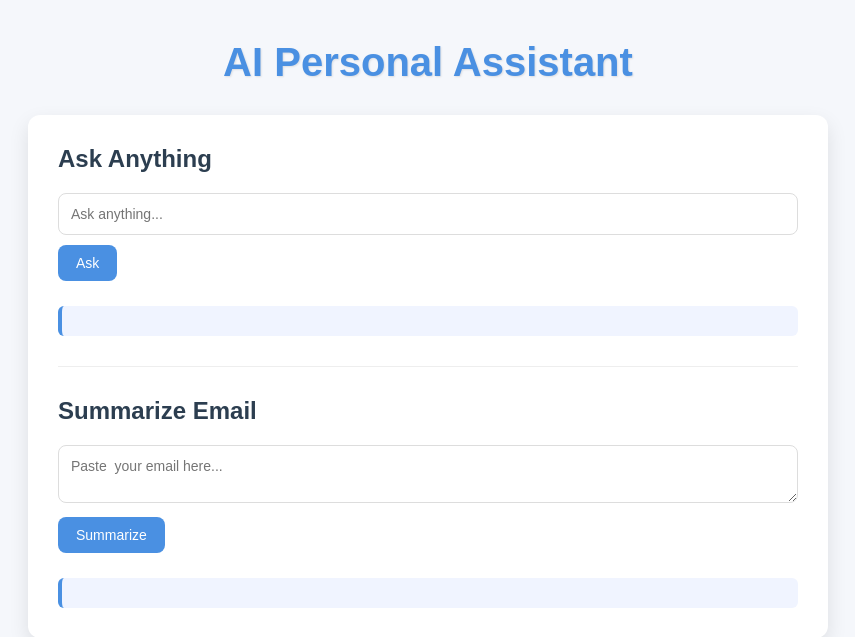
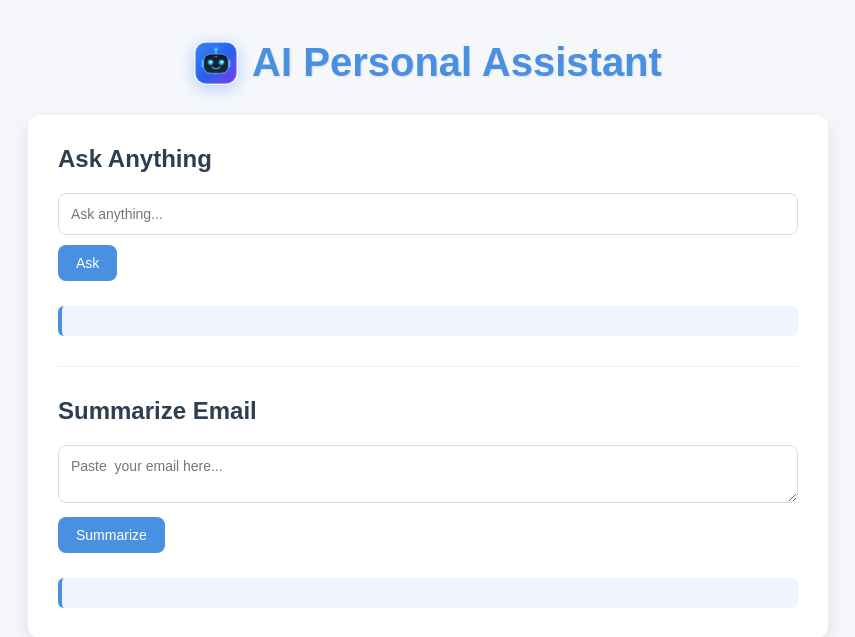
Before and after one commit to DevakiNandan8711/ai-assistant, a Flask app: page / in a window 1280 px wide. Shown: the top 637 px of the page, without its empty margins (212-1067 px from the left). Run offline with Flask 3, Linux system fonts and the light colour scheme.

Commit message:
Add browser favicon and app icon branding

```diff
--- a/static/style.css
+++ b/static/style.css
@@ -25,12 +25,27 @@ body {
 
 /* Main heading at top, centered */
 .main-heading {
-    text-align: center;
+    display: flex;
+    align-items: center;
+    justify-content: center;
+    gap: 14px;
     font-size: 2.5rem;
     color: #4a90e2;
     margin-bottom: 30px;
     font-weight: bold;
     text-shadow: 1px 1px 2px rgba(0, 0, 0, 0.1);
+}
+
+.header-icon {
+    width: 44px;
+    height: 44px;
+    border-radius: 12px;
+    box-shadow: 0 4px 15px rgba(59, 130, 246, 0.35);
+    transition: transform 0.25s ease;
+}
+
+.header-icon:hover {
+    transform: scale(1.08) rotate(3deg);
 }
 
 /* Headings */
--- a/templates/index.html
+++ b/templates/index.html
@@ -5,11 +5,17 @@
     <meta charset="UTF-8">
     <meta name="viewport" content="width=device-width, initial-scale=1.0">
     <title>AI Personal Assistant</title>
+    <!-- Browser Tab Icon (Favicon) -->
+    <link rel="icon" type="image/svg+xml" href="{{ url_for('static', filename='favicon.svg') }}">
+    <link rel="alternate icon" type="image/png" href="{{ url_for('static', filename='favicon.png') }}">
     <link rel="stylesheet" href="{{url_for('static', filename='style.css')}}">
 </head>
 
 <body>
-    <h1 class="main-heading">AI Personal Assistant</h1>
+    <h1 class="main-heading">
+        <img src="{{url_for('static', filename='favicon.svg')}}" alt="AI Icon" class="header-icon">
+        <span>AI Personal Assistant</span>
+    </h1>
 
     <div class="container">
 
```
Also changed, not shown: static/favicon.ico (added), static/favicon.png (added), static/favicon.svg (added).
